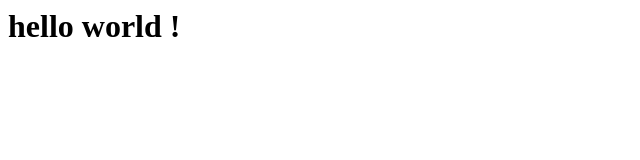
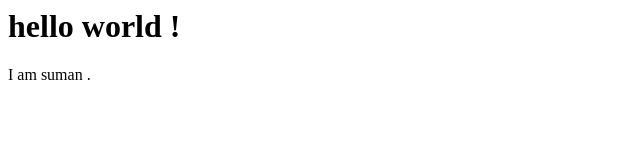
Before and after one commit to sumanjana1982-gi/SUMAN-PROJECT-DEMO, a plain HTML site: page index.html in a window 1280 px wide. Shown: the full height of the page, 0-640 px from the left. Drawn offline with Linux system fonts and the light colour scheme.

Commit message:
pragraph file

```diff
--- a/index.html
+++ b/index.html
@@ -1 +1,2 @@
 <h1> hello world !</h1>
+<p> I am suman .</p>
```
